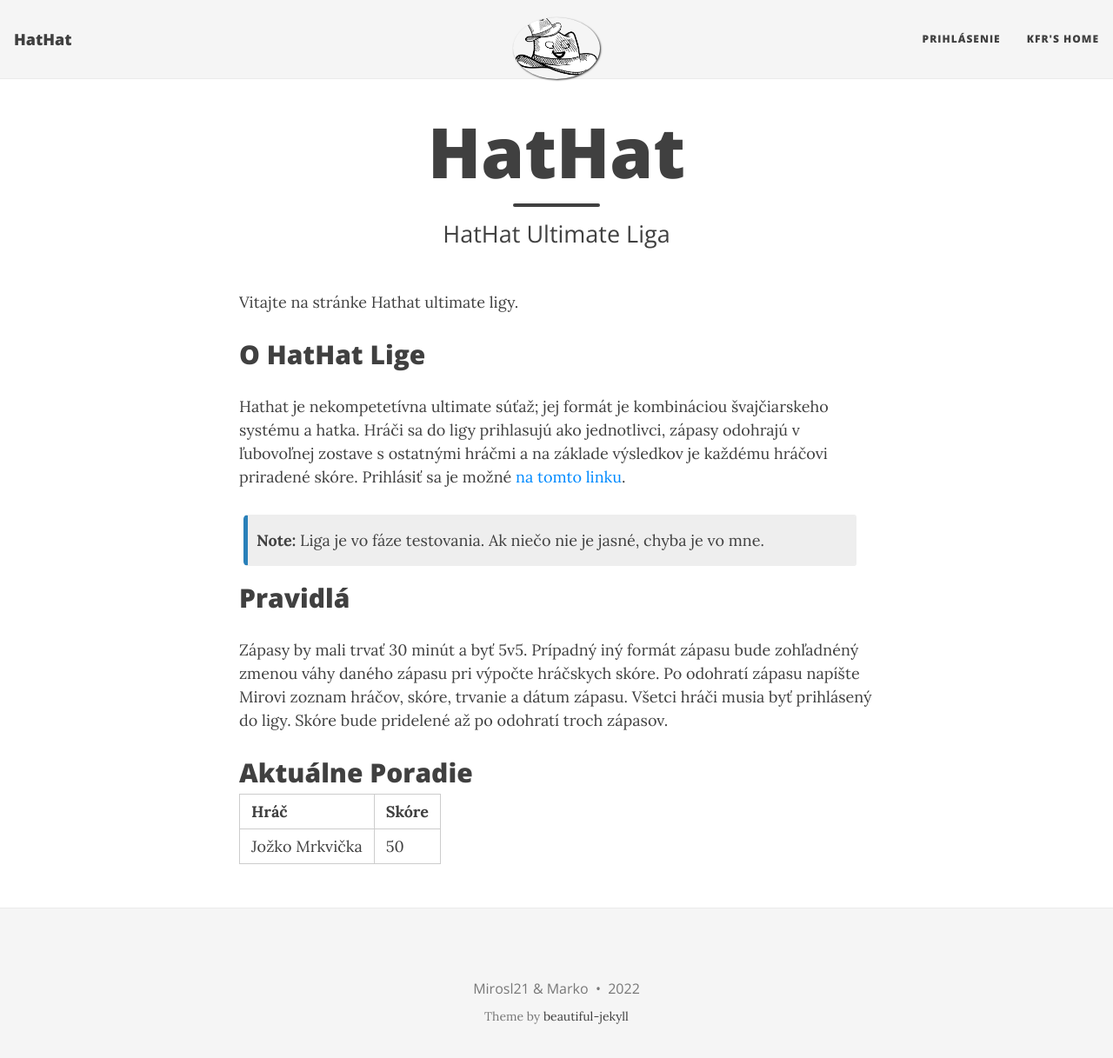
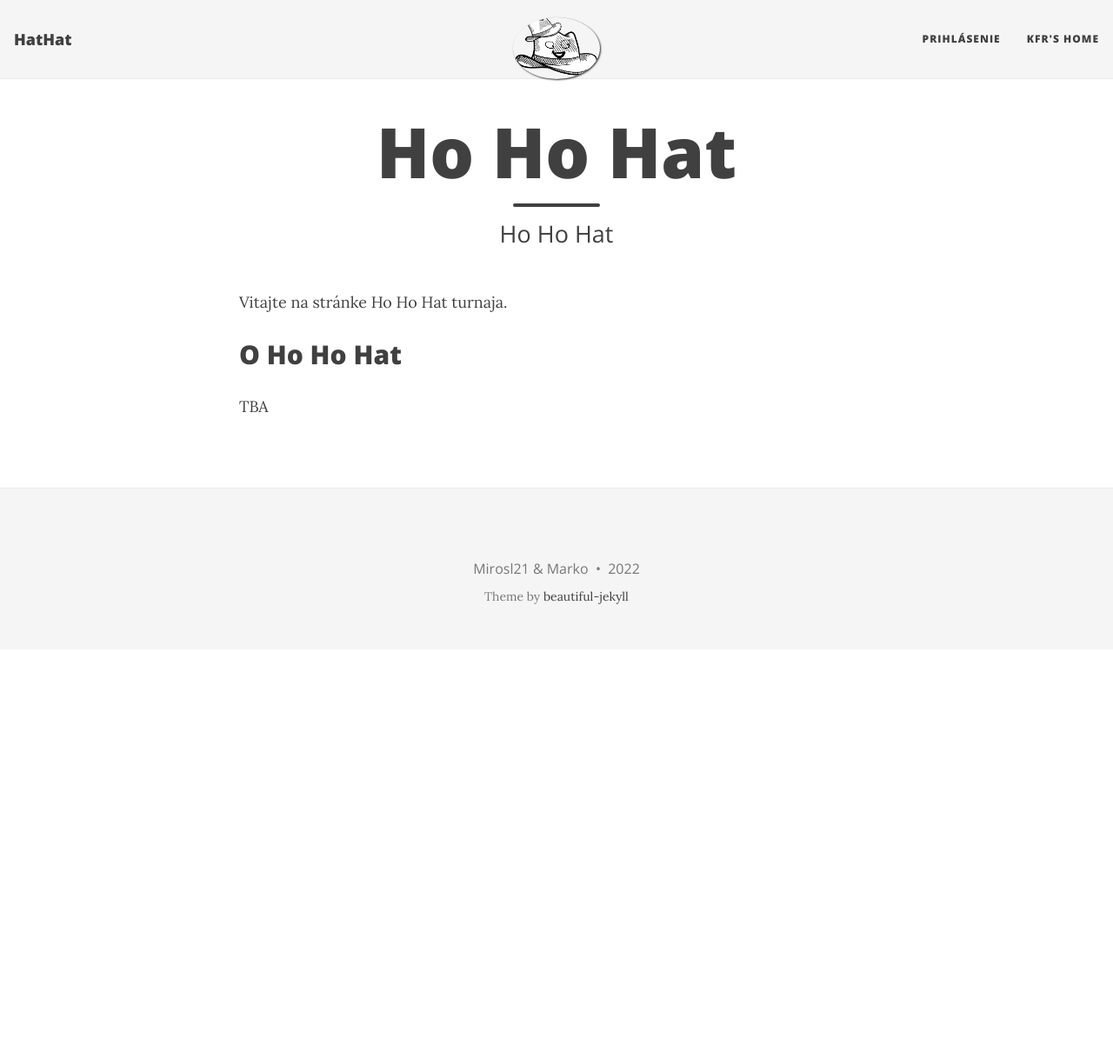
Before and after one commit to hohohat/hohohat.github.io, a Jekyll site: the page built from index.md, in a window 1280 px wide and 1230 px high. Shown: the top 1217 px of the window at 87% size. Built offline with Jekyll 4.4.1, drawn with Linux system fonts in a browser that asks for light colours; nearby versions of some CDN libraries.

Commit message:
Update index.md

```diff
--- a/index.md
+++ b/index.md
@@ -1,24 +1,11 @@
 ---
 layout: home
-title: HatHat
-subtitle: HatHat Ultimate Liga
+title: Ho Ho Hat
+subtitle: Ho Ho Hat
 ---
 
-Vitajte na stránke Hathat ultimate ligy.
+Vitajte na stránke Ho Ho Hat turnaja.
 
-## O HatHat Lige
+## O Ho Ho Hat
 
-Hathat je nekompetetívna ultimate súťaž; jej formát je kombináciou švajčiarskeho systému a hatka. Hráči sa do ligy prihlasujú ako jednotlivci, zápasy odohrajú v ľubovoľnej zostave s ostatnými hráčmi a na základe výsledkov je každému hráčovi priradené skóre. Prihlásiť sa je možné [na tomto linku](https://miroslav21.github.io/prihlasenie).
-
-{: .box-note}
-**Note:** Liga je vo fáze testovania. Ak niečo nie je jasné, chyba je vo mne.
-
-## Pravidlá
-
-Zápasy by mali trvať 30 minút a byť 5v5. Prípadný iný formát zápasu bude zohľadnéný zmenou váhy daného zápasu pri výpočte hráčskych skóre. Po odohratí zápasu napíšte Mirovi zoznam hráčov, skóre, trvanie a dátum zápasu. Všetci hráči musia byť prihlásený do ligy. Skóre bude pridelené až po odohratí troch zápasov.
-
-## Aktuálne Poradie
-
-| Hráč | Skóre |
-| :------ |:--- |
-| Jožko Mrkvička | 50 |
+TBA
```
